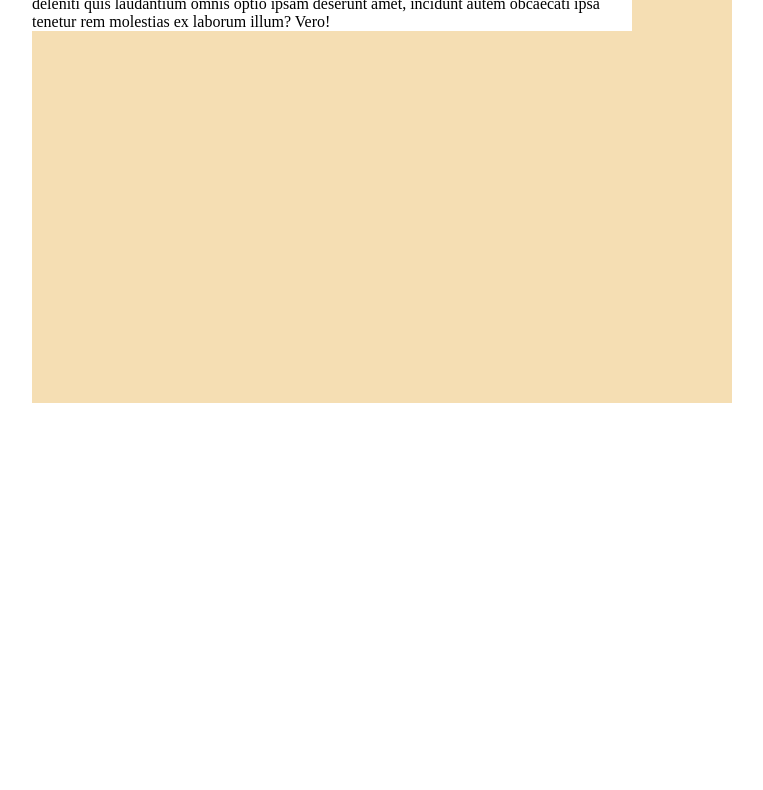
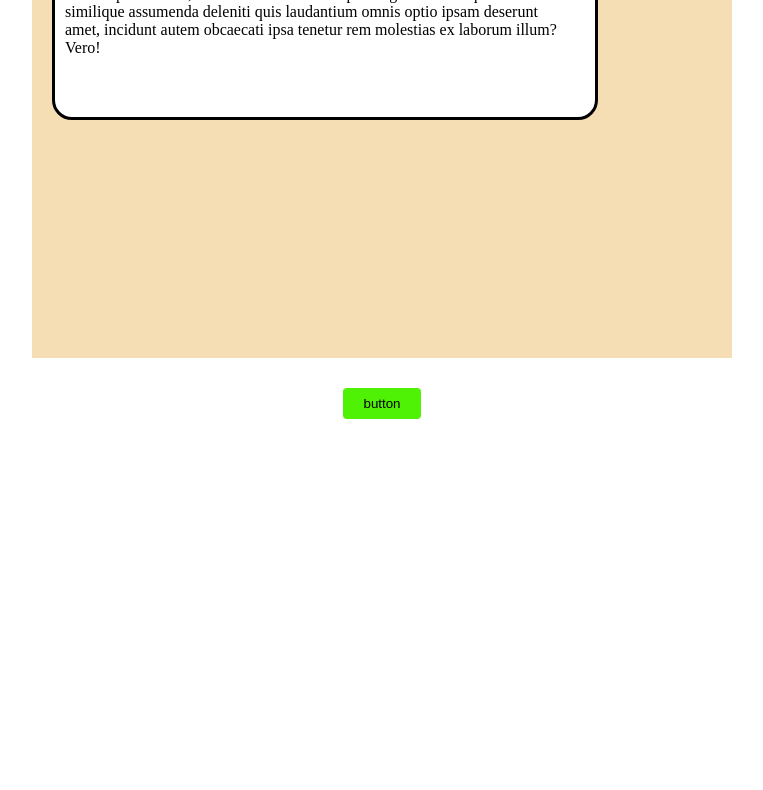
Before and after one commit to dikaMuharman/praktikum, a plain HTML site: page box.html in a window 1280 px wide. Shown: the part 247-1037 px from the top of the page, without its empty margins (258-1021 px from the left). Before the commit the page ends 800 px from the top, so only its background shows below. Drawn offline with Linux system fonts and the light colour scheme.

Commit message:
finish materi praktikum

```diff
--- a/box.html
+++ b/box.html
@@ -7,6 +7,9 @@
     <link rel="stylesheet" href="style/base-style.css" />
     <title>Box model</title>
     <style>
+      body {
+        margin-bottom: 500px;
+      }
       .container {
         background-color: wheat;
         width: 700px;
@@ -15,7 +18,27 @@
 
       .box {
         background-color: white;
-        width: 600px;
+        width: 500px;
+        border-style: solid dotted dashed double;
+        /* border-left-style: dashed;
+        border-top-style: double; */
+        /* border-width: 5px; */
+        /* border-top-width: 5px;
+        border-left-width: 10px; */
+        /* border-top-color: aqua;
+        border-bottom-color: red; */
+        border: 3px solid black;
+        padding: 20px 30px 60px 10px;
+        margin: 30px 20px 60px;
+        border-radius: 20px;
+      }
+      button {
+        background-color: rgb(79, 241, 4);
+        border: none;
+        padding: 8px 20px;
+        margin: 30px;
+        border-radius: 4px;
+        cursor: pointer;
       }
     </style>
   </head>
@@ -32,5 +55,8 @@
         </p>
       </div>
     </div>
+    <div>
+      <button>button</button>
+    </div>
   </body>
 </html>
--- a/style/base-style.css
+++ b/style/base-style.css
@@ -9,4 +9,5 @@ body {
   display: flex;
   justify-content: center;
   align-items: center;
+  flex-direction: column;
 }
```
Also changed, not shown: floating.html (+4 -4 lines), position.html (+16 -3 lines).
